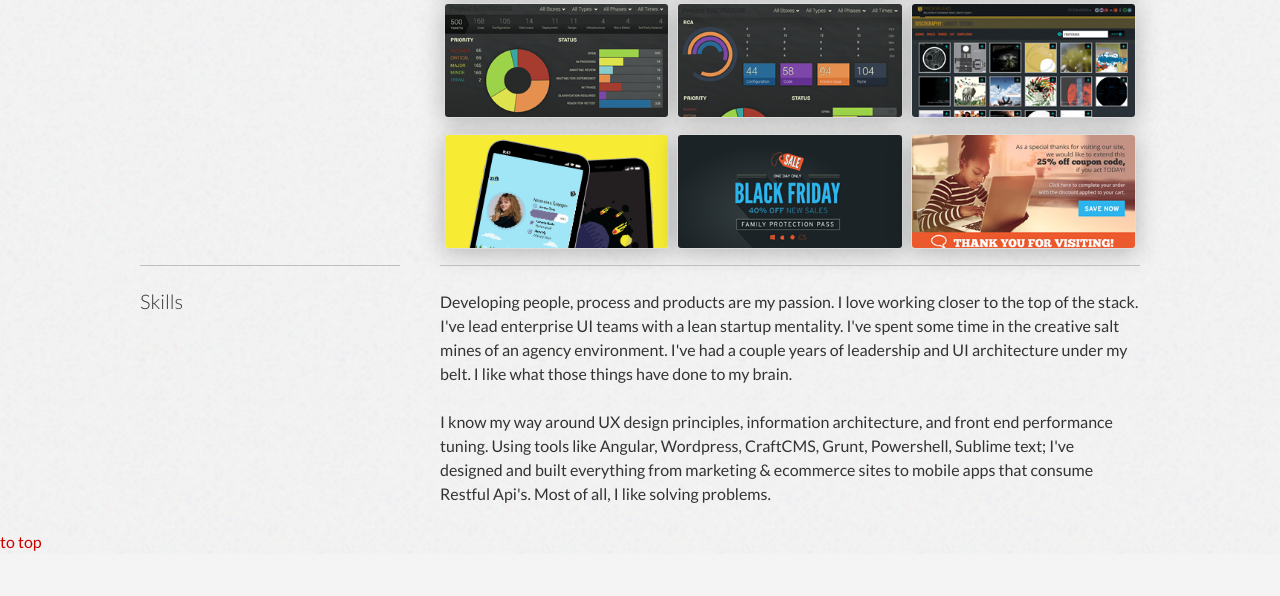
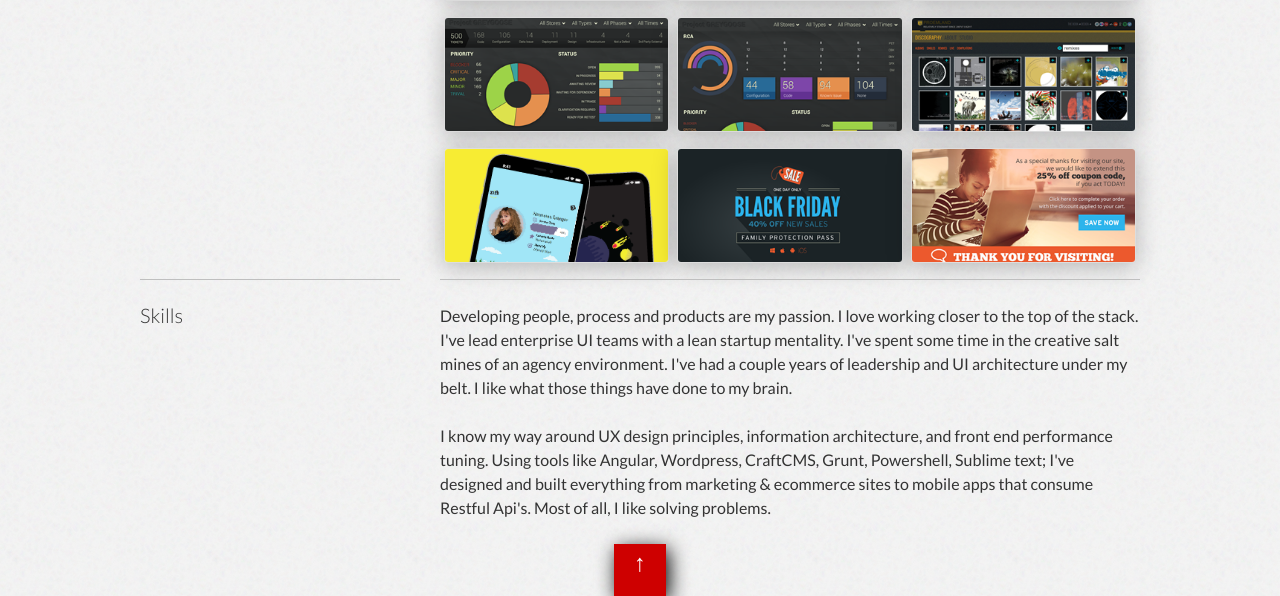
Before and after one commit to additiveinverse/resume, a website: page app/index.pug in a window 1280 px wide. Shown: the part 1590-2186 px from the top of the page. Before the commit the page ends 2144 px from the top, so only its background shows below. Drawn offline with nearby package versions, Linux system fonts and the light colour scheme; files that its build step writes are made by us from their sources; files whose address does not match are found by name.

Commit message:
fixing the back to top button

```diff
--- a/app/index.pug
+++ b/app/index.pug
@@ -67,7 +67,7 @@ html( lang='en' )
 					article.main__post-list
 						header.main__post-header
 							h3.main__post-header--company #{role.company}
-							h4.main__post-header--role  #{role.position}
+							h4.main__post-header--role #{role.position}
 							p.main__post-header--duration #{role.start} - #{role.end}
 
 						section.main__post--description
@@ -100,5 +100,4 @@ html( lang='en' )
 				blockquote.skills__quote--philosophy #{resume.quote}
 				blockquote.skills__quote--skills #{resume.skills}
 
-	a
-		back to top
+	a(href="#top", title="back to top").btn-top
--- a/app/less/global.less
+++ b/app/less/global.less
@@ -250,11 +250,19 @@ body {
 		&-header {
 			&--company {
 				&:extend( .inline );
-				padding-right: @base-margin-half;
 			}
 
 			&--role {
-				&:extend(.inline, #title .subheader, .h3 );
+				&:extend( #title .subheader, .h3 );
+				.mq( @screen-xs, {
+					margin-top: 0!important;
+					margin-bottom: 4px;
+					display: block;
+				});
+				.mq( @screen-sm, {
+					display: inline-block;
+					padding-left: 1rem;
+				});
 				// color: @red-desat;
 			}
 
@@ -362,3 +370,24 @@ body {
 		}
 	}
 }
+
+.btn-top {
+	// position: fixed;
+	background-color: @red;
+	box-shadow: 3px 5px 20px rgb(0 0 0 / 35%);
+	text-decoration: none;
+	display: inline-block;
+	vertical-align: middle;
+	margin: 0 auto;
+	display: block;
+	width: 100%;
+	text-align: center;
+	&:before {
+		content: "\2191";
+		color: white;
+		font-size: 24px;
+	}
+
+	width: 52px;
+	height: 52px;
+}
```
